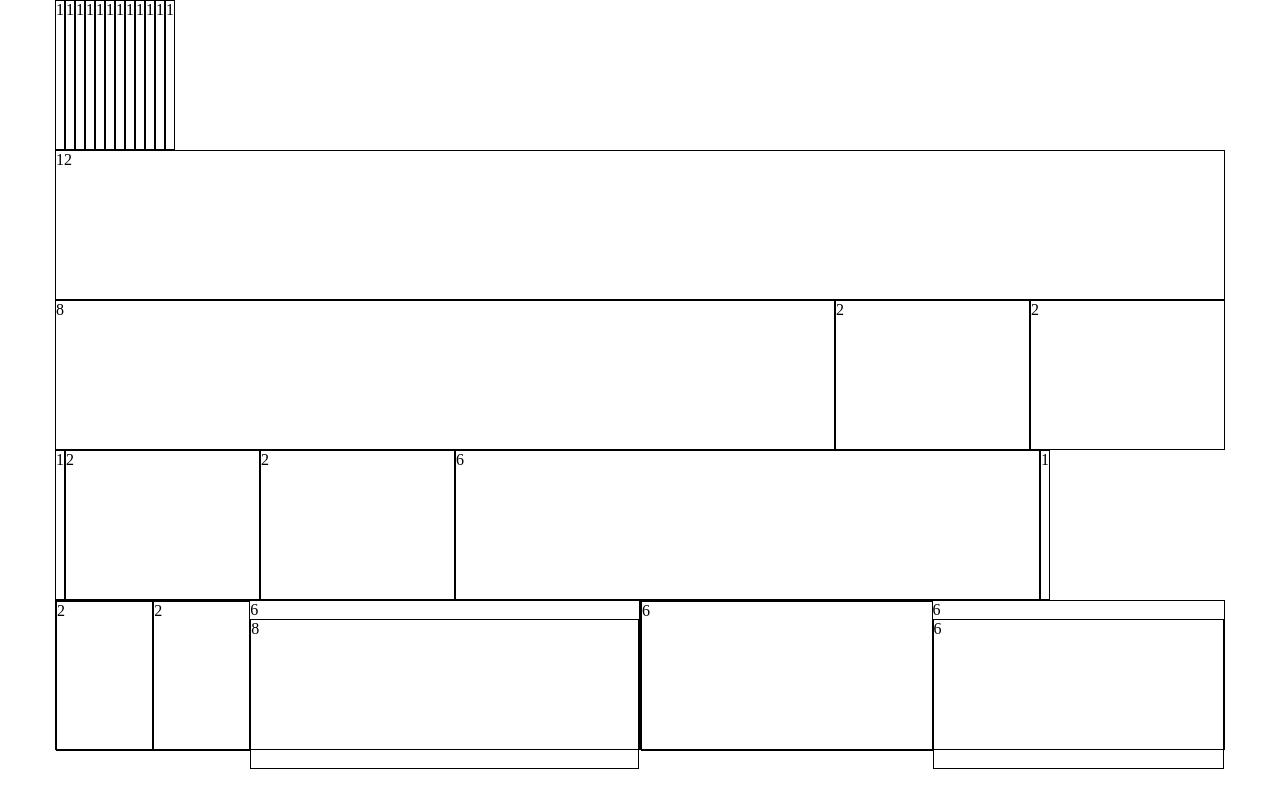
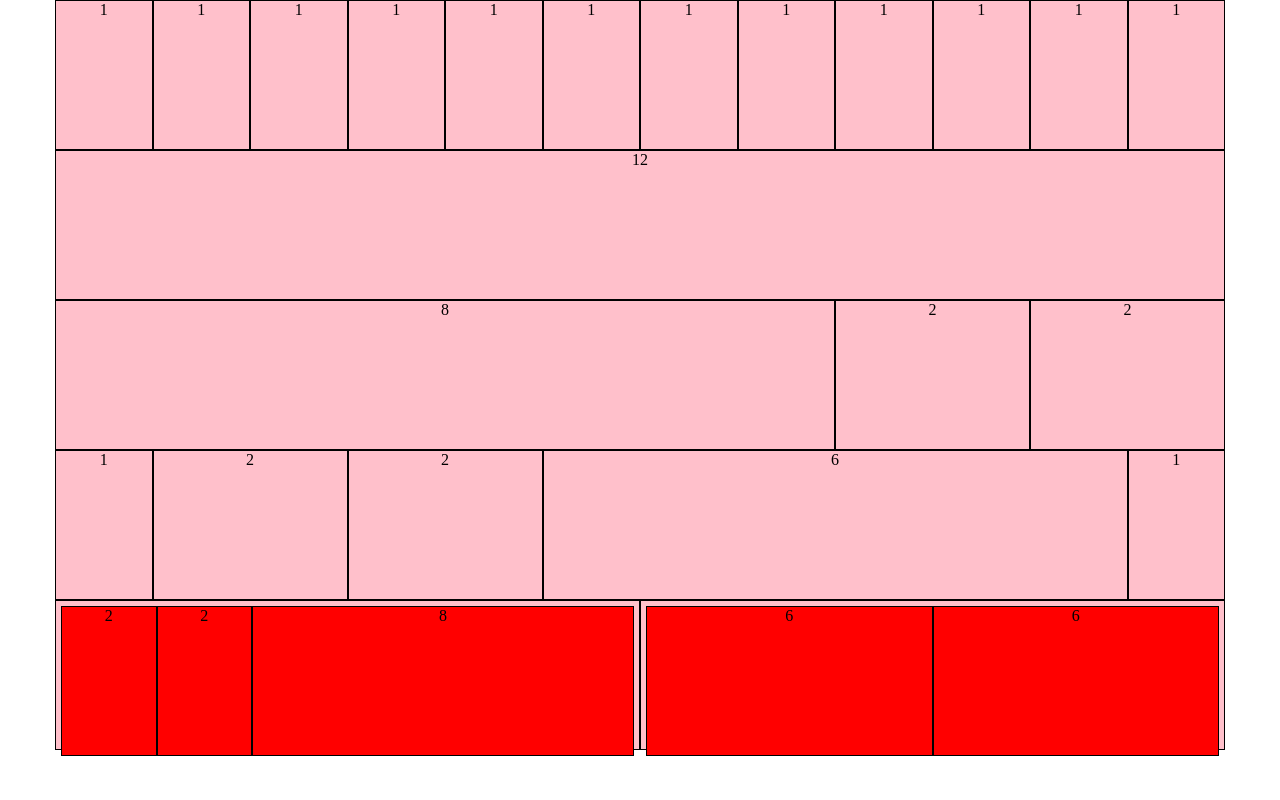
Before and after one commit to sartori-marco/html-css-12bool, a plain HTML site: page index.html in a window 1280 px wide. Drawn offline with Linux system fonts and the light colour scheme.

Commit message:
add color

```diff
--- a/css/12bool.css
+++ b/css/12bool.css
@@ -14,7 +14,13 @@
   border: 1px solid black;
 }
 
-.row [class*="col-"]
+.row [class*="col-"]{
+  background-color: pink;
+}
+
+.row .row [class*="col-"]{
+  background-color: red;
+}
 
 .col-1{
   width: calc(100% / 12 * 1);
--- a/css/style.css
+++ b/css/style.css
@@ -13,3 +13,12 @@
   max-width: 1170px;
   margin: 0 auto;
 }
+
+.row{
+  text-align: center;
+
+}
+
+.row .row{
+  padding: 5px;
+}
--- a/index.html
+++ b/index.html
@@ -44,16 +44,18 @@
     </div>
 
     <div class="row">
-      <div class="col-6"><span>6</span>
-        <div class="col-2"><span>2</span></div>
-        <div class="col-2"><span>2</span></div>
-        <div class="col-8"><span>8</span></div>
-
+      <div class="col-6"><span></span>
+        <div class="row">
+          <div class="col-2"><span>2</span></div>
+          <div class="col-2"><span>2</span></div>
+          <div class="col-8"><span>8</span></div>
+        </div>
       </div>
-      <div class="col-6"><span>6</span>
-        <div class="col-6"><span>6</span></div>
-        <div class="col-6"><span>6</span></div>
-
+      <div class="col-6"><span></span>
+        <div class="row">
+          <div class="col-6"><span>6</span></div>
+          <div class="col-6"><span>6</span></div>
+        </div>
 
     </div>
 
```
